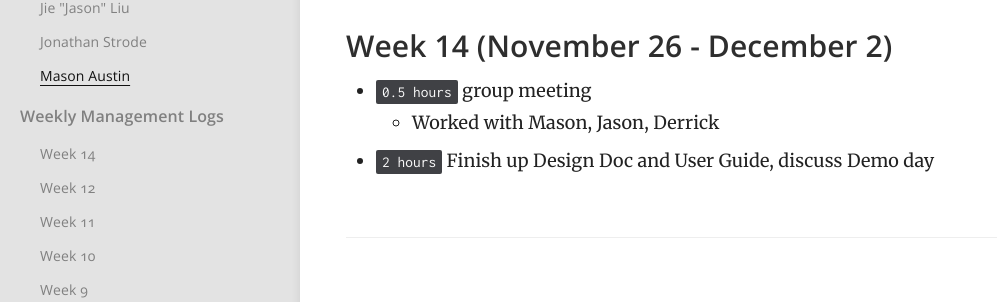
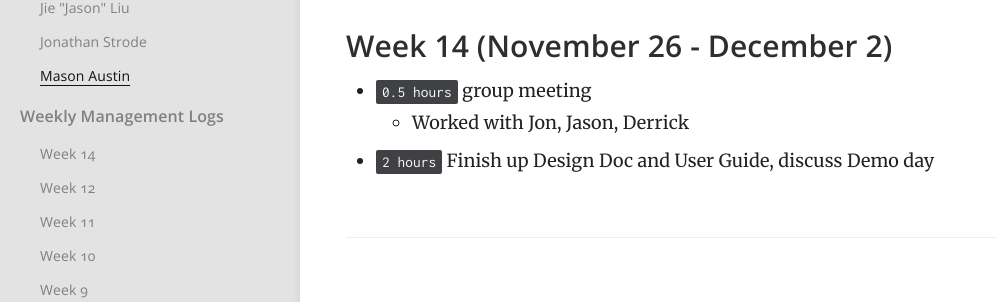
Before and after one commit to jiejasonliu/team-echo-site, a Jekyll site: the page built from _docs/individual-logs/masonaustin-logs.md, in a window 1280 px wide and 900 px high. Shown: the part 265-567 px from the top of the window, without its empty margins (0-997 px from the left). Built offline with Jekyll 4.4.1, drawn with Linux system fonts in a browser that asks for light colours.

Commit message:
Update masonaustin-logs.md

```diff
--- a/_docs/individual-logs/masonaustin-logs.md
+++ b/_docs/individual-logs/masonaustin-logs.md
@@ -7,7 +7,7 @@ order: 1
 
 ### Week 14 (November 26 - December 2)
 - `0.5 hours` group meeting
-  - Worked with Mason, Jason, Derrick
+  - Worked with Jon, Jason, Derrick
 - `2 hours` Finish up Design Doc and User Guide, discuss Demo day
 
 ### Week 12 (November 12 - November 18)
```
